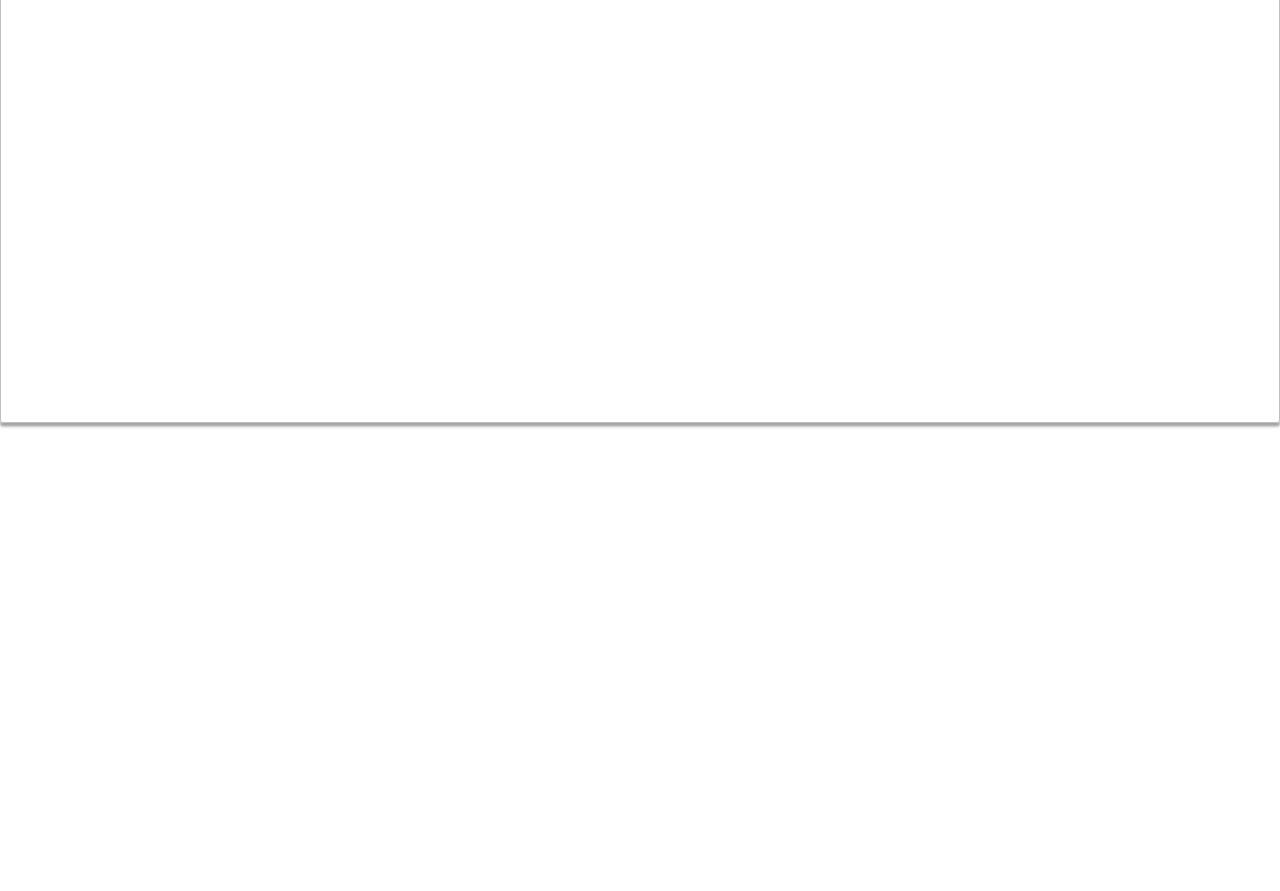
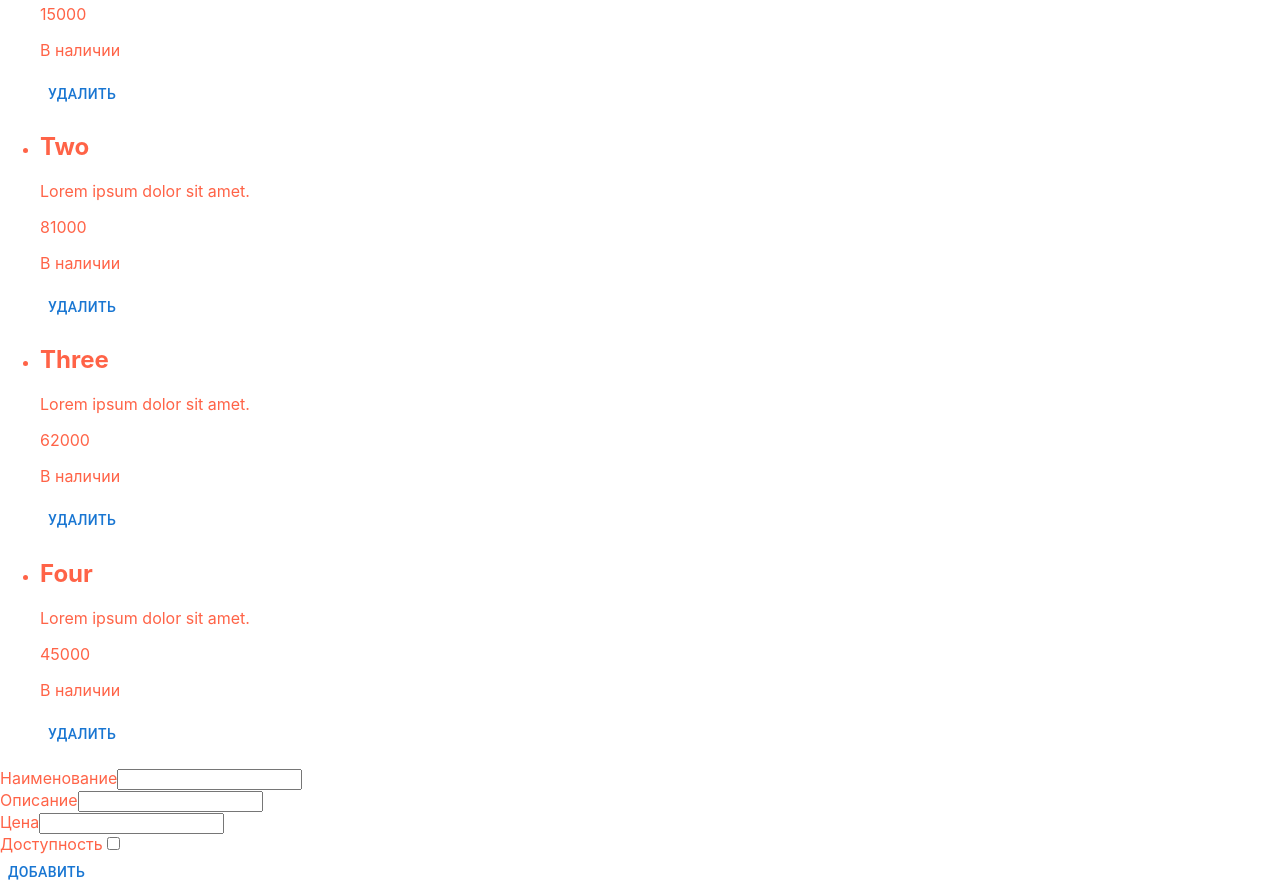
Before and after one commit to Vidimaster/JSReact1, a React (Create React App) app: page /arr in a window 1280 px wide. Shown: the part 180-1071 px from the top of the page. Before the commit the page ends 800 px from the top, so only its background shows below. Built offline with nearby package versions, Linux system fonts and the light colour scheme.

Commit message:
task6 done

```diff
--- a/src/App.js
+++ b/src/App.js
@@ -8,8 +8,14 @@ import { AboutPage } from "./components/AboutPage/AboutPage";
 import { Box } from "./components/Box/Box";
 import { useSelector } from 'react-redux';
 import { Provider, useDispatch } from 'react-redux';
-import { useCallback } from "react";
-import store from "./redux/themeSwitch";
+// import { useCallback } from "react";
+import { changeTheme } from "./redux/slices/ThemeSwitch"
+import store from './redux/store';
+import Goods from "./components/Goods/Goods";
+
+import { selectItems } from './redux/slices/EditSlice';
+import { selectTheme } from './redux/slices/ThemeSwitch.jsx';
+
 
 import {
   BrowserRouter,
@@ -29,14 +35,8 @@ const AppWrapper = () => {
 function App() {
   const dispatch = useDispatch();
 
-  const setTheme = useCallback((theme) => {
-    dispatch({
-      type: 'TOGGLE_THEME',
-      current_theme: theme === 'light' ? "dark" : "light",
-    });
-  }, [dispatch]);
-
-  const currentTheme = useSelector(state => state.current_theme);
+  const currentTheme = useSelector(selectTheme);
+  const itms = useSelector(selectItems);
 
   const routes = [
     {
@@ -51,7 +51,7 @@ function App() {
     },
     {
       path: "/arr",
-      element: <Box />,
+      element: <Goods products={itms} />,
       text: "Товары",
     },
     {
@@ -74,7 +74,7 @@ function App() {
 
           {routes.map(item => <NavLink className={styleActiveLink} to={item.path}>{item.text}</NavLink>)}
         </nav>
-        <Button variant="contained" size="small" color="primary" onClick={() => { setTheme(currentTheme) }}>{currentTheme}</Button>
+        <Button variant="contained" size="small" color="primary" onClick={() => { dispatch(changeTheme(currentTheme)) }}>{currentTheme}</Button>
         <div className={s[currentTheme]}>
 
           <Routes>
@@ -82,6 +82,8 @@ function App() {
           </Routes>
         </div>
       </BrowserRouter>
+
+
     </div>
 
   );
--- a/src/components/Box/Box.module.css
+++ b/src/components/Box/Box.module.css
@@ -6,5 +6,5 @@
   box-shadow: 0 4px 3px 0 rgba(0, 0, 0, 0.2), 0 3px 2px 0 rgba(0, 0, 0, 0.19);
   animation-duration: 4s;
   text-align: center;
-  height: 512px;
+  height: 128px;
 }
--- /dev/null
+++ b/src/components/Goods/Goods.jsx
@@ -0,0 +1,30 @@
+import { useDispatch } from "react-redux";
+import { Button } from "@mui/material";
+import { deleteItem } from "../../redux/slices/EditSlice"
+import Forms from "../InputForm/InputForm";
+
+function Goods({ products }) {
+    const dispatch = useDispatch();
+    return (
+        <div>
+            <ul>
+                {products.map(({ id, name, description, price, available }) =>
+                    <li key={id}>
+
+                        <h2>{name}</h2>
+                        <p>{description}</p>
+                        <p>{price}</p>
+                        <p>{available === true ? "В наличии" : "Нет в наличии"}</p>
+                        <Button onClick={() => {
+                            dispatch(deleteItem(id))
+                        }}>Удалить</Button>
+                    </li>
+                )}
+            </ul>
+
+            <Forms />
+        </div>
+    );
+}
+
+export default Goods;
--- /dev/null
+++ b/src/components/InputForm/InputForm.jsx
@@ -0,0 +1,48 @@
+import { useDispatch } from "react-redux";
+import { Button } from "@mui/material";
+import { addItem } from "../../redux/slices/EditSlice"
+import * as React from 'react';
+import { useState } from "react";
+
+function InpForm ({ product })  {
+
+    const dispatch = useDispatch();
+    const [data, setData] = useState({})
+    const [isChecked, setIsChecked] = useState(false)
+    const handleChange = (e) => {
+        const { name, value } = e.target;
+        setData({ ...data, [name]: value });
+    };
+
+    const handleIsChecked = (e) => {
+        setIsChecked(!isChecked)
+        setData({ ...data, "available": !isChecked });
+
+    };
+    return (
+        <form >
+            <div>
+                <label htmlFor="Name">Наименование</label>
+                <input name="name" type="text" onChange={handleChange} />
+            </div>
+            <div>
+                <label htmlFor="Desc">Описание</label>
+                <input name="description" type="text" onChange={handleChange} />
+            </div>
+            <div>
+                <label htmlFor="Price">Цена</label>
+                <input name="price" type="text" onChange={handleChange} />
+            </div>
+            <div>
+                <label htmlFor="Availability">Доступность</label>
+                <input type="checkbox" id="avai" name="available" checked={isChecked} onChange={handleIsChecked} />
+            </div>
+            <Button onClick={() => {
+                const inputs = { id: crypto.randomUUID(), ...data }
+                dispatch(addItem(inputs))
+            }}>Добавить</Button>
+        </form>
+    )
+}
+
+export default InpForm
--- /dev/null
+++ b/src/redux/slices/EditSlice.jsx
@@ -0,0 +1,27 @@
+import { createSlice } from "@reduxjs/toolkit";
+import { current } from '@reduxjs/toolkit';
+
+const initialState = {
+    items: [
+        { id: 1, name: 'One', description: 'Lorem ipsum dolor sit amet. ', price: 15000, available: true },
+        { id: 2, name: 'Two', description: 'Lorem ipsum dolor sit amet. ', price: 81000, available: true },
+        { id: 3, name: 'Three', description: 'Lorem ipsum dolor sit amet. ', price: 62000, available: true },
+        { id: 4, name: 'Four', description: 'Lorem ipsum dolor sit amet. ', price: 45000, available: true }
+    ]
+}
+const changeSlice = createSlice({
+    name: 'delete',
+    initialState,
+    reducers: {
+        addItem: (state, action) => {
+            state.items = [...new Set([...state.items, action.payload])]
+        },
+        deleteItem: (state, action) => {
+            state.items = state.items.filter(item => item.id !== action.payload)
+        },
+    }
+});
+
+export const selectItems = state => state.delete.items;
+export const { addItem, deleteItem} = changeSlice.actions;
+export default changeSlice.reducer;
--- /dev/null
+++ b/src/redux/slices/ThemeSwitch.jsx
@@ -0,0 +1,17 @@
+import { createSlice } from "@reduxjs/toolkit";
+
+const initialState = {
+    current_theme: 'light'
+}
+const themeSlice = createSlice({
+    name: 'theme',
+    initialState,
+    reducers: {
+        changeTheme: (state, action) => {
+            state.current_theme = action.payload === 'light' ? "dark" : "light";
+        },
+    }
+});
+export const selectTheme = state => state.theme.current_theme;
+export const { changeTheme } = themeSlice.actions;
+export default themeSlice.reducer;
--- /dev/null
+++ b/src/redux/store.jsx
@@ -0,0 +1,13 @@
+import { configureStore } from "@reduxjs/toolkit";
+
+import deleteReducer from "./slices/EditSlice";
+import themeReducer from "./slices/ThemeSwitch";
+
+const store = configureStore({
+    reducer: {
+
+        theme: themeReducer,
+        delete: deleteReducer,
+    }
+});
+export default store;
--- a/src/redux/themeSwitch.jsx
+++ /dev/null
@@ -1,22 +0,0 @@
-import { configureStore } from "@reduxjs/toolkit";
-
-const TOGGLE_THEME = "TOGGLE_THEME";
-
-const todos = (state = [], action) => {
-    switch (action.type) {
-        case TOGGLE_THEME:
-
-            return {
-                current_theme: action.current_theme,
-            }
-
-        default:
-            return {
-                current_theme: 'light',
-            }
-    }
-}
-
-const store = configureStore({ reducer: todos });
-
-export default store;
```
